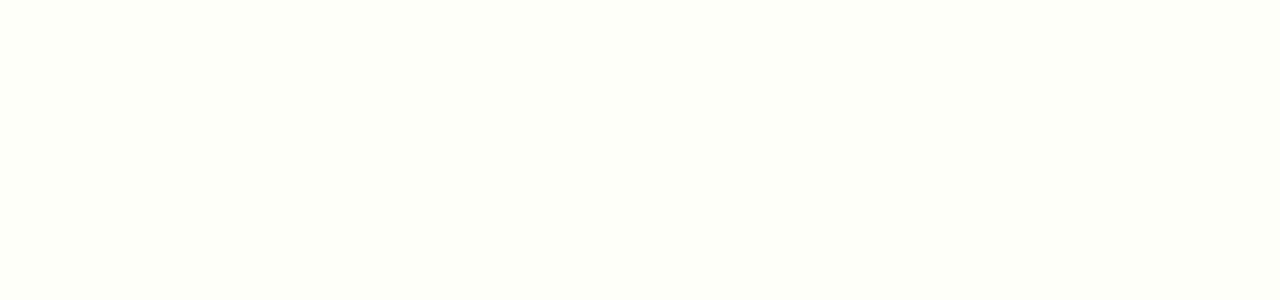
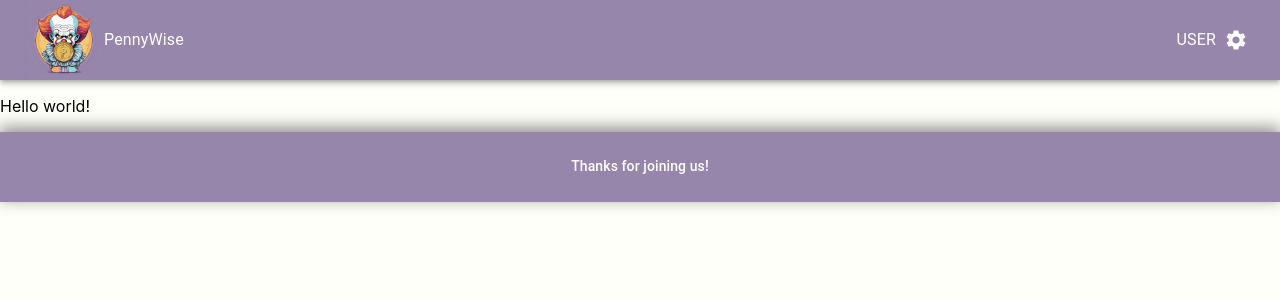
Before and after one commit to ginevratesta/pennywise, a React (Create React App) app in the folder views/: page /settings/1 in a window 1280 px wide. Before the commit this address had no page. Shown: the top 300 px of the page. Built offline with nearby package versions, Linux system fonts and the light colour scheme.

Commit message:
settingsPage-wip

```diff
--- a/views/package.json
+++ b/views/package.json
@@ -5,6 +5,7 @@
   "dependencies": {
     "@emotion/react": "^11.11.4",
     "@emotion/styled": "^11.11.5",
+    "@mui/icons-material": "^5.15.17",
     "@mui/material": "^5.15.15",
     "@testing-library/jest-dom": "^5.17.0",
     "@testing-library/react": "^13.4.0",
--- a/views/src/App.js
+++ b/views/src/App.js
@@ -3,6 +3,7 @@ import { BrowserRouter, Route, Routes } from "react-router-dom";
 import { PennyWiseDataProvider } from "./Context/PennyWiseContext";
 import LoginPage from "./Components/pages/LoginPage";
 import HomePage from "./Components/pages/HomePage";
+import SettingsPage from "./Components/pages/SettingsPage";
 import "./App.css";
 
 export const Context = React.createContext();
@@ -14,6 +15,7 @@ const App = () => {
         <Routes>
           <Route path="/" element={<LoginPage />} />
           <Route path="/home/:userId" element={<HomePage />} />
+          <Route path="/settings/:userId" element={<SettingsPage />} />
         </Routes>
       </PennyWiseDataProvider>
     </BrowserRouter>
--- a/views/src/Components/header/Header.css
+++ b/views/src/Components/header/Header.css
@@ -2,6 +2,15 @@
     .css-hip9hq-MuiPaper-root-MuiAppBar-root{
         background-color: #9686AB;
     }
+
+}
+
+#basic_button {
+    color: white;
+}
+
+#basic_button:hover {
+    background-color: #CA8EB4;
 }
 
 img{
--- a/views/src/Components/header/Header.jsx
+++ b/views/src/Components/header/Header.jsx
@@ -1,22 +1,90 @@
+import { useState } from "react";
+import { useLocation, useNavigate, useParams } from "react-router-dom";
 import {
   AppBar,
   Box,
   Toolbar,
   Typography,
+  Button,
+  Menu,
+  MenuItem,
 } from "@mui/material";
-import logo from "../pics/penny.png"
-import "./Header.css"
+import SettingsIcon from "@mui/icons-material/Settings";
+import LogoutIcon from "@mui/icons-material/Logout";
+import logo from "../pics/penny.png";
+import "./Header.css";
 
 const Header = () => {
+  const [anchorEl, setAnchorEl] = useState(null);
+  const open = Boolean(anchorEl);
+  const location = useLocation();
+  const navigate = useNavigate();
+  const { userId } = useParams();
+
+  const handleClick = (event) => {
+    setAnchorEl(event.currentTarget);
+  };
+
+  const handleClose = () => {
+    setAnchorEl(null);
+  };
+
+  const handleUser = () => {
+    setAnchorEl(null);
+    navigate(`/settings/${userId}`);
+  };
+
+  const handleLogOut = () => {
+    setAnchorEl(null);
+    navigate(`/`);
+  };
+
   return (
+    <>
       <Box sx={{ flexGrow: 1 }}>
         <AppBar position="static">
-        <Toolbar>
+          <Toolbar sx={{ display: "flex", justifyContent: "space-between" }}>
+            <Box sx={{ display: "flex", alignItems: "center" }}>
               <img src={logo} alt="logo" />
               <Typography color="inherit">PennyWise</Typography>
+            </Box>
+
+            <Box>
+              {location.pathname !== "/" && (
+                <Button
+                  id="basic_button"
+                  aria-controls={open ? "basic-menu" : undefined}
+                  aria-haspopup="true"
+                  aria-expanded={open ? "true" : undefined}
+                  onClick={handleClick}
+                  sx={{ display: "flex", alignItems: "center" }}
+                >
+                  <Typography sx={{ marginInlineEnd: "8px" }}>USER</Typography>
+                  <SettingsIcon />
+                </Button>
+              )}
+              <Menu
+                id="basic-menu"
+                anchorEl={anchorEl}
+                open={open}
+                onClose={handleClose}
+                MenuListProps={{
+                  "aria-labelledby": "basic_button",
+                }}
+              >
+                <MenuItem onClick={handleUser}>User Settings</MenuItem>
+                <MenuItem onClick={handleLogOut}>
+                  <Box sx={{ display: "flex", alignItems: "center" }}>
+                    <Typography marginInlineEnd="8px">Log out</Typography>
+                    <LogoutIcon />
+                  </Box>
+                </MenuItem>
+              </Menu>
+            </Box>
           </Toolbar>
         </AppBar>
       </Box>
+    </>
   );
 };
 
--- a/views/src/Components/home/Home.css
+++ b/views/src/Components/home/Home.css
@@ -27,8 +27,9 @@
     background-color: #ffad8e;
   }
 
-  .css-1yk1gt9-MuiInputBase-root-MuiOutlinedInput-root-MuiSelect-root.Mui-focused .MuiOutlinedInput-notchedOutline {
-    border-color: #FFAD8E;
+  .css-1yk1gt9-MuiInputBase-root-MuiOutlinedInput-root-MuiSelect-root.Mui-focused
+    .MuiOutlinedInput-notchedOutline {
+    border-color: #ffad8e;
   }
 
   .css-3dzjca-MuiPaper-root-MuiPopover-paper-MuiMenu-paper {
@@ -43,8 +44,7 @@
     .css-c3jl9i-MuiGrid-root {
       height: 50px;
     }
-}
-
+  }
 }
 
 main {
@@ -53,6 +53,6 @@ main {
 }
 
 .balance {
-  border-top: 1px solid #FFCF74;
-  border-bottom: 1px solid #FFCF74;
+  border-top: 1px solid #ffcf74;
+  border-bottom: 1px solid #ffcf74;
 }
--- a/views/src/Components/home/Home.jsx
+++ b/views/src/Components/home/Home.jsx
@@ -101,11 +101,11 @@ const Home = () => {
   return (
     <Box sx={{ flexGrow: 1 }} component="main">
       <Grid container spacing={2} columns={16}>
-
-        <Grid container sx={{flexDirection: "column", flexWrap: "wrap-reverse"}}>
-
-          <Grid item sx={{ order: { xs: 2, md:1  } }}>
-
+        <Grid
+          container
+          sx={{ flexDirection: "column", flexWrap: "wrap-reverse" }}
+        >
+          <Grid item sx={{ order: { xs: 2, md: 1 } }}>
             <Grid
               container
               columns={16}
@@ -120,29 +120,39 @@ const Home = () => {
                 <SideDrawer />
               </Grid>
 
-          <Grid item xs={16} md={8}>
+              <Grid item xs={16} md={8} sx={{ mt: { xs: "16px", md: "0" } }}>
                 <Box sx={{ display: "flex", justifyContent: "end" }}>
-              <Grid container sx={{justifyContent: "end"}}>
-                <Grid item><PostTransModal /></Grid>
-                <Grid item><PostGoalModal /></Grid>
-                <Grid item><PostSavingsModal /></Grid>
-
+                  <Grid container sx={{ justifyContent: "end" }}>
+                    <Grid item>
+                      <PostTransModal />
                     </Grid>
-
+                    <Grid item>
+                      <PostGoalModal />
+                    </Grid>
+                    <Grid item>
+                      <PostSavingsModal />
+                    </Grid>
+                  </Grid>
                 </Box>
               </Grid>
             </Grid>
           </Grid>
 
           <Grid item sx={{ order: { xs: 1, md: 2 } }}>
-          <Grid className="balance" item xs={16} my="16px" mx="36px" pb="16px">
+            <Grid
+              className="balance"
+              item
+              xs={16}
+              my="16px"
+              mx="36px"
+              pb="16px"
+            >
               <Box sx={{ display: "flex", justifyContent: "center" }}>
                 <Typography variant="h4" mt="8px" color="#FFAD8E">
                   Balance: {balance}€
                 </Typography>
               </Box>
             </Grid>
-
           </Grid>
         </Grid>
 
@@ -156,7 +166,10 @@ const Home = () => {
             alignItems: "center",
           }}
         >
-          <Typography variant="h4" sx={{ color: "#9686AB", mb: "16px", mt: {xs: "16px", md: "0"} }}>
+          <Typography
+            variant="h4"
+            sx={{ color: "#9686AB", mb: "16px", mt: { xs: "16px", md: "0" } }}
+          >
             Transactions
           </Typography>
 
--- /dev/null
+++ b/views/src/Components/pages/SettingsPage.jsx
@@ -0,0 +1,13 @@
+import MainLayout from "../layouts/MainLayout";
+import Settings from "../settings/Settings";
+
+const SettingsPage = () => {
+  return (
+    <MainLayout>
+      <Settings />
+    </MainLayout>
+  );
+};
+
+
+export default SettingsPage;
--- /dev/null
+++ b/views/src/Components/settings/Settings.jsx
@@ -0,0 +1,7 @@
+import "./Settings.css"
+
+const Settings = () => {
+    return <p>Hello world!</p>
+}
+
+export default Settings;
```
Also changed, not shown: views/src/Components/settings/Settings.css (added), 1 other file (tests, documents, lock files or other folders). Lines whose indentation alone changed are shown as unchanged.
